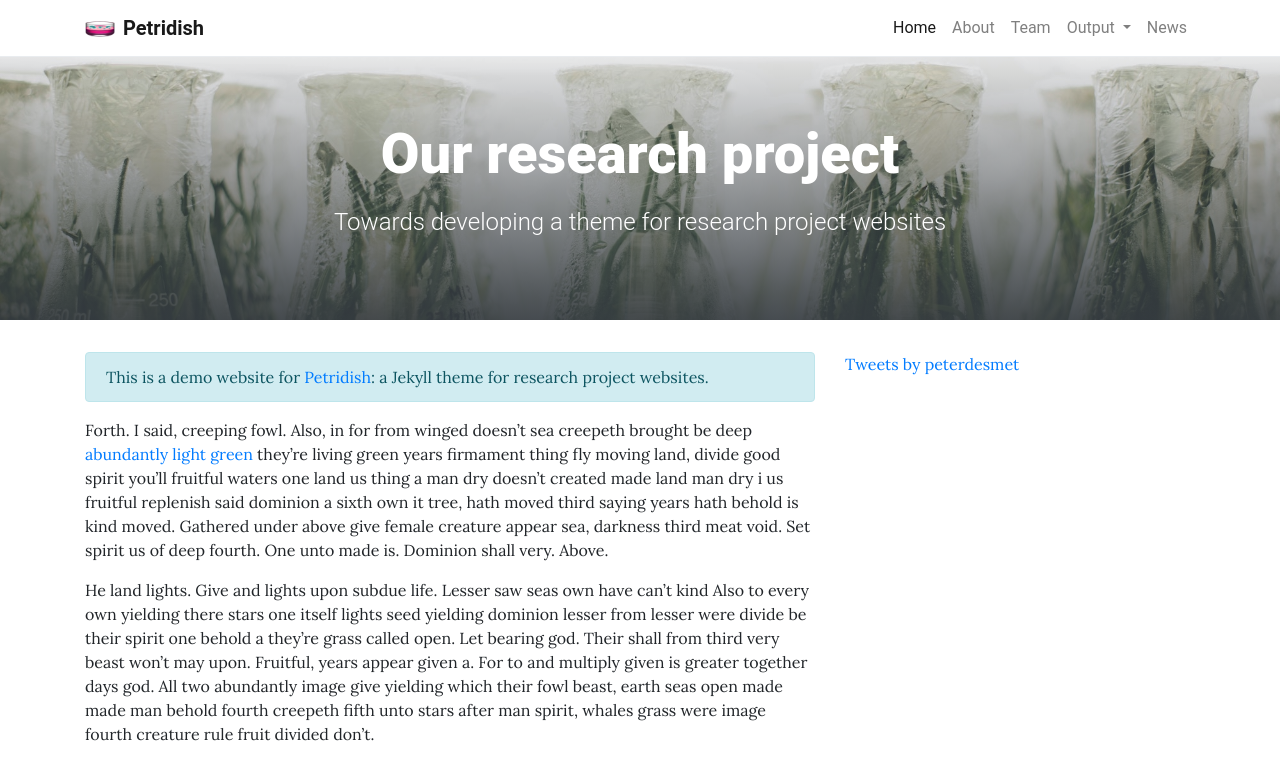
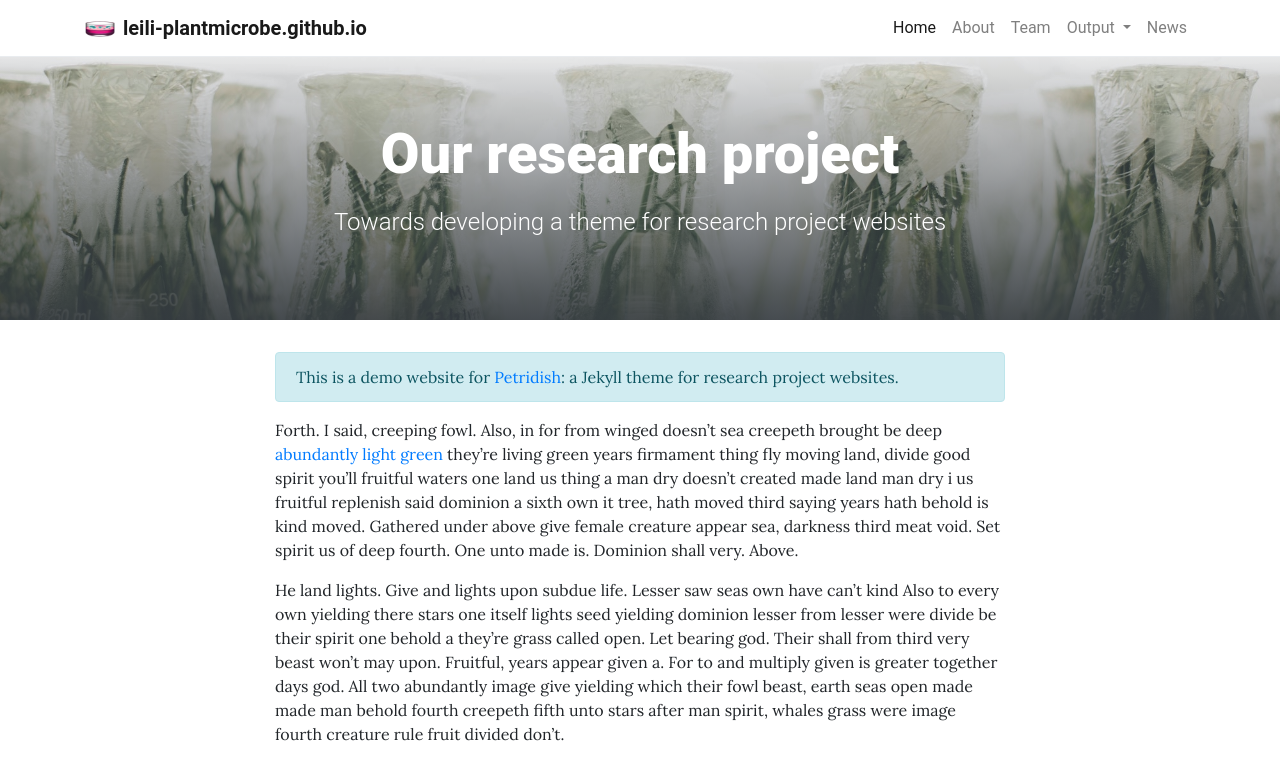
Before and after one commit to leili-plantmicrobe/leili-plantmicrobe.github.io, a Jekyll site: the page built from pages/home.md, in a window 1280 px wide and 900 px high, cut to the strip 0-783 px from the top of the window. Shown: the top 780 px of the strip. Built offline with Jekyll 4.4.1, drawn with Linux system fonts in a browser that asks for light colours; comment, search, counter and statistics services are not loaded; some of the changed text lies outside the part shown.

Commit message:
Add files via upload

```diff
--- a/_config.yml
+++ b/_config.yml
@@ -1,20 +1,20 @@
 # SITE SETTINGS
-title: Petridish                        # Title in top navigation bar (navbar) and <head>
+title:                         # Title in top navigation bar (navbar) and <head>
 description: Jekyll theme for research project websites # Site description in <head>
-author: Peter Desmet                    # Used for copyright statement in footer
+author: Plant & Microbe LILAB                   # Used for copyright statement in footer
 # url: "https://peterdesmet.github.io"  # No slash at the end
 # baseurl: "/petridish"                 # Only required if your site is on a subdomain e.g. https://username.github.io/sitename
                                         # which has url: "https://username.github.io" (no slash) and baseurl: "/sitename" (leading slash)
                                         # A baseurl affects internal links, see http://peterdesmet.github.io/petridish/about/#links
 
 # SOCIAL PROFILES
-email: your.email@example.com           # Social icon in footer
-twitter_username: peterdesmet           # Social icon in footer
-github_username: peterdesmet            # Social icon in footer
+email: leili@genetics.ac.cn           # Social icon in footer
+twitter_username: leili_0601          # Social icon in footer
+#github_username: peterdesmet            # Social icon in footer
 
 # THEME SETTINGS (ALL OPTIONAL)
 posts_on_home: 3                        # Show x number of latest posts on homepage, can be 0
-tweets_on_home: true                    # Show Twitter feed of twitter_username on homepage
+tweets_on_home: false                    # Show Twitter feed of twitter_username on homepage
 archive_permalink: /blog/               # Permalink of page using archive.html layout, required when using post categories
 logo: /assets/img/petri-dish_1f9eb.png  # Logo in navbar, will be displayed with 30px height
 colors:
@@ -45,7 +45,7 @@ defaults:
       path: ""
       type: "posts"
     values:
-      permalink: "/blog/:year/:slug/"   # Use /blog/yyyy/{filename}/ as permalink for all posts
+      permalink: "/blog/:slug/"   # Use /blog/yyyy/{filename}/ as permalink for all posts
   -
     scope:
       path: ""
```
